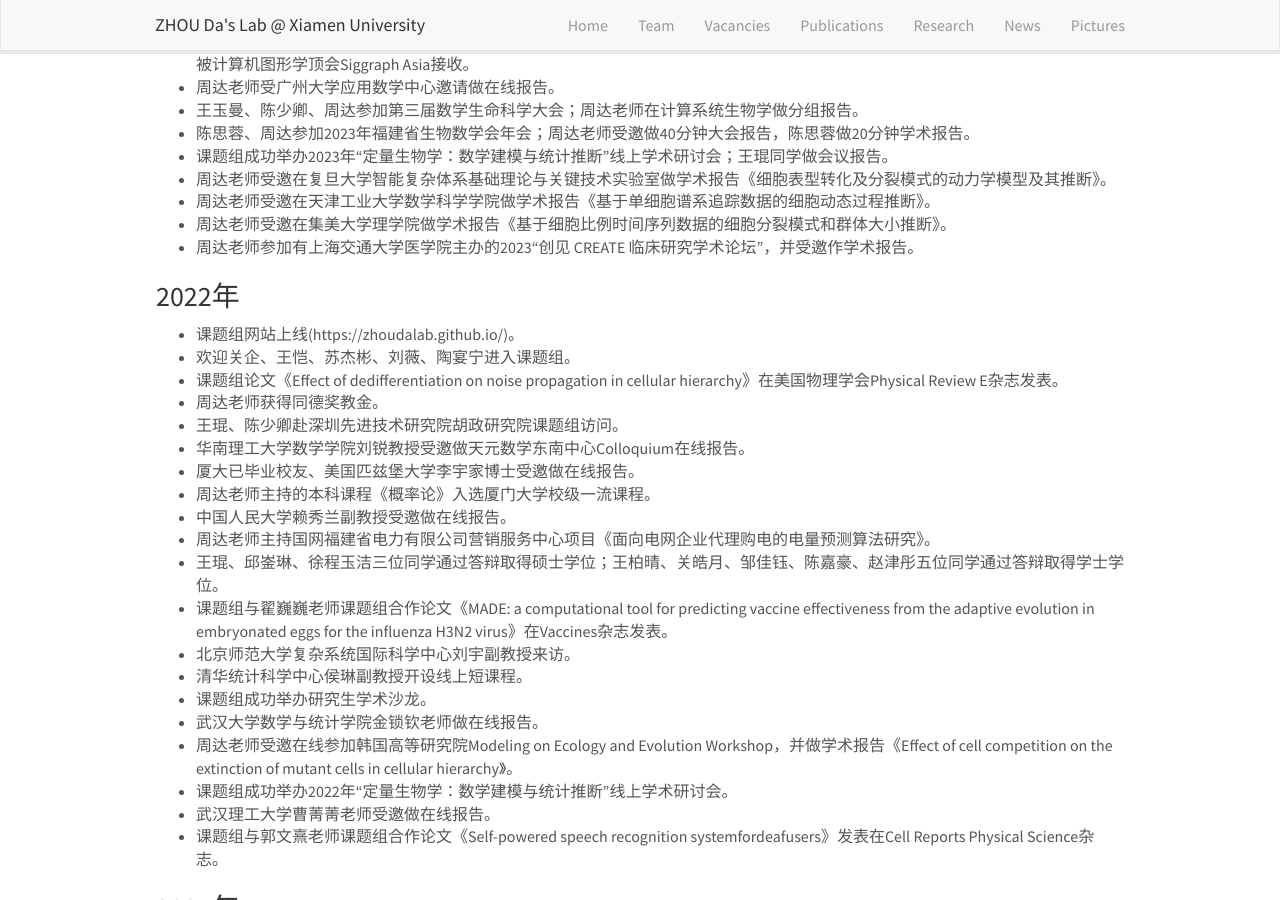
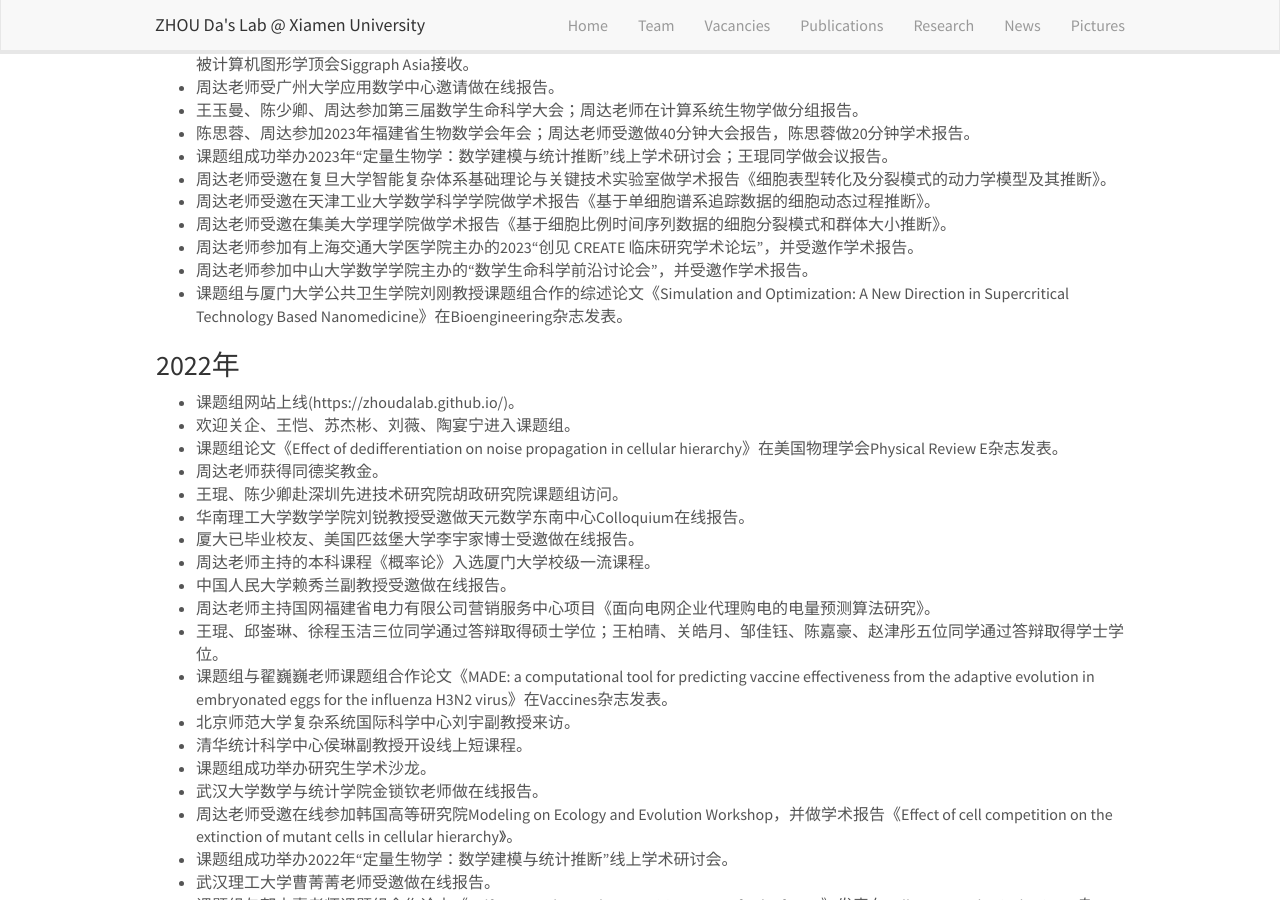
Before and after one commit to ZhouDaLab/zhoudalab.github.io, a Jekyll site: the page built from _pages/news.md, in a window 1280 px wide and 900 px high, scrolled down 720 px. Built offline with Jekyll 4.4.1, drawn with Linux system fonts in a browser that asks for light colours; nearby versions of some CDN libraries.

Commit message:
Update news.md

```diff
--- a/_pages/news.md
+++ b/_pages/news.md
@@ -37,6 +37,8 @@ permalink: /news/
 - 周达老师受邀在天津工业大学数学科学学院做学术报告《基于单细胞谱系追踪数据的细胞动态过程推断》。
 - 周达老师受邀在集美大学理学院做学术报告《基于细胞比例时间序列数据的细胞分裂模式和群体大小推断》。
 - 周达老师参加有上海交通大学医学院主办的2023“创见 CREATE 临床研究学术论坛”，并受邀作学术报告。
+- 周达老师参加中山大学数学学院主办的“数学生命科学前沿讨论会”，并受邀作学术报告。
+- 课题组与厦门大学公共卫生学院刘刚教授课题组合作的综述论文《Simulation and Optimization: A New Direction in Supercritical Technology Based Nanomedicine》在Bioengineering杂志发表。
 
 ### 2022年
 
```
